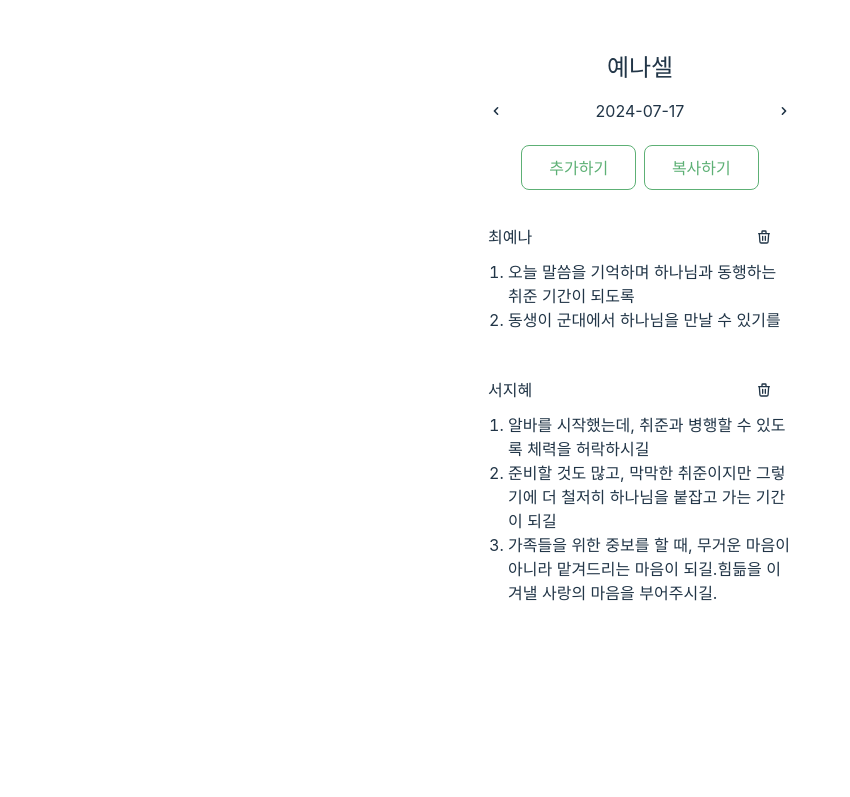
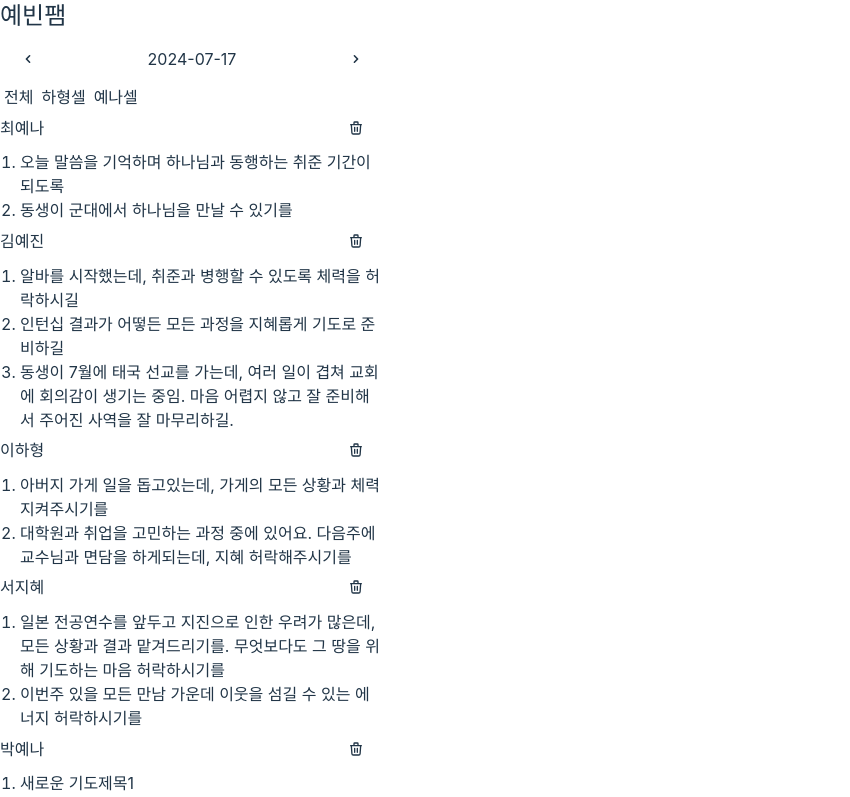
Before and after one commit to YenaChoi00/da-itda, a React (Vite) app in the folder bridge-project/: page / in a window 1280 px wide. Shown: the top 797 px of the page, without its empty margins (0-850 px from the left). Built offline with nearby package versions, Linux system fonts and the light colour scheme.

Commit message:
Design: Tab Page
팸+셀 기도제목 페이지 탭 UI

```diff
--- a/bridge-project/package.json
+++ b/bridge-project/package.json
@@ -10,6 +10,8 @@
     "preview": "vite preview"
   },
   "dependencies": {
+    "@tanstack/react-query": "^5.51.23",
+    "axios": "^1.7.4",
     "moment": "^2.30.1",
     "react": "^18.3.1",
     "react-copy-to-clipboard": "^5.1.0",
@@ -18,6 +20,7 @@
     "react-toastify": "^10.0.5"
   },
   "devDependencies": {
+    "@tanstack/eslint-plugin-query": "^5.51.15",
     "@types/react": "^18.3.3",
     "@types/react-copy-to-clipboard": "^5.0.7",
     "@types/react-dom": "^18.3.0",
--- /dev/null
+++ b/bridge-project/src/CardReadOnly.tsx
@@ -0,0 +1,31 @@
+import React, { useState, useEffect } from 'react';
+import { Info } from './model/info';
+import { HiOutlineTrash } from 'react-icons/hi';
+
+interface OwnProps {
+  data: Info;
+}
+
+const CardReadOnly: React.FC<OwnProps> = ({ data }) => {
+  return (
+    <div className="container flex justify-start">
+      <div className="flex flex-col w-full">
+        <div className="flex justify-between mb-1">
+          <h4 className="self-center text-base font-semibold">{data.name}</h4>
+          <button className="bg-transparent">
+            <HiOutlineTrash />
+          </button>
+        </div>
+        <ol className="pl-5 list-decimal">
+          {data.content.map((item, index) => (
+            <li key={index} className="text-left whitespace-pre-line">
+              {item}
+            </li>
+          ))}
+        </ol>
+      </div>
+    </div>
+  );
+};
+
+export default CardReadOnly;
--- /dev/null
+++ b/bridge-project/src/Detail.tsx
@@ -0,0 +1,33 @@
+import React from 'react';
+import Tab from './Tab';
+import { TabModel } from './model/tabModel';
+import { data, data2, total } from './assets/dummy.ts';
+import { Info } from './model/info';
+import CardReadOnly from './CardReadOnly.tsx';
+import Header from './Header.tsx';
+
+const Detail: React.FC = () => {
+  const curDate: string = '2024-07-17';
+
+  const changeDate = (newDate: string) => {
+    // 임시
+  };
+
+  const TabContent = (itemArr: Info[]): JSX.Element[] => {
+    return itemArr.map((item) => <CardReadOnly data={item} />);
+  };
+
+  const tabData: TabModel[] = [
+    { title: '전체', content: TabContent(total) },
+    { title: '하형셀', content: TabContent(data2) },
+    { title: '예나셀', content: TabContent(data) },
+  ];
+  return (
+    <div className="container flex flex-col content-start w-96 h-svh">
+      <Header curDate={curDate} name="예빈팸" changeDate={changeDate}></Header>
+      <Tab tabs={tabData} />
+    </div>
+  );
+};
+
+export default Detail;
--- a/bridge-project/src/Header.tsx
+++ b/bridge-project/src/Header.tsx
@@ -10,12 +10,13 @@ interface HeaderProps {
 }
 
 const Header: React.FC<HeaderProps> = ({ changeDate, name, curDate }) => {
-  const moveDate = (date: number, direction: string) => {
+  const moveDate = (date: number, direction: 'forward' | 'backward') => {
     const momentDate = moment(curDate, 'YYYY-MM-DD');
     let newDate = momentDate;
 
     if (direction == 'forward') newDate = newDate.add(date, 'days');
     else if (direction == 'backward') newDate = newDate.subtract(date, 'days');
+    else return; // 오류 처리
 
     changeDate(newDate.format('YYYY-MM-DD'));
   };
--- /dev/null
+++ b/bridge-project/src/Tab.tsx
@@ -0,0 +1,29 @@
+import React, { useState } from 'react';
+import { TabModel } from './model/tabModel';
+
+interface TabsProps {
+  tabs: TabModel[];
+}
+
+const Tab: React.FC<TabsProps> = ({ tabs }) => {
+  const [active, setActive] = useState(0);
+
+  return (
+    <div className="flex flex-col mb-3">
+      <ul>
+        {tabs.map((tab: TabModel, index: number) => (
+          <li
+            key={index}
+            onClick={() => setActive(index)}
+            className={active === index ? 'active inline mx-1' : 'inline mx-1'}
+          >
+            {tab.title}
+          </li>
+        ))}
+      </ul>
+      <div>{tabs[active].content}</div>
+    </div>
+  );
+};
+
+export default Tab;
--- a/bridge-project/src/assets/dummy.ts
+++ b/bridge-project/src/assets/dummy.ts
@@ -14,18 +14,105 @@ export const data: Info[] = [
   },
   {
     id: 2,
+    name: '김예진',
+    date: '2024-07-17',
+    content: [
+      '알바를 시작했는데, 취준과 병행할 수 있도록 체력을 허락하시길',
+      '인턴십 결과가 어떻든 모든 과정을 지혜롭게 기도로 준비하길',
+      '동생이 7월에 태국 선교를 가는데, 여러 일이 겹쳐 교회에 회의감이 생기는 중임. 마음 어렵지 않고 잘 준비해서 주어진 사역을 잘 마무리하길. ',
+    ],
+  },
+  {
+    id: 5,
+    name: '박예나',
+    date: '2024-07-24',
+    content: [
+      '새로운 기도제목1',
+      '말씀울 읽어야겠다는 생각을 하는데, 개인신앙 생활도 잘 챙길 수 있길. 특히 큐티 !',
+      '고민(걱정)하고 있는 것들이 하나님 안에서 잘 해결되고 순종할 수 있길.',
+    ],
+  },
+];
+
+export const data2: Info[] = [
+  {
+    id: 3,
+    name: '이하형',
+    date: '2024-07-17',
+    content: [
+      '아버지 가게 일을 돕고있는데, 가게의 모든 상황과 체력 지켜주시기를',
+      '대학원과 취업을 고민하는 과정 중에 있어요. 다음주에 교수님과 면담을 하게되는데, 지혜 허락해주시기를',
+    ],
+  },
+  {
+    id: 4,
     name: '서지혜',
     date: '2024-07-17',
     content: [
+      '일본 전공연수를 앞두고 지진으로 인한 우려가 많은데, 모든 상황과 결과 맡겨드리기를. 무엇보다도 그 땅을 위해 기도하는 마음 허락하시기를',
+      '이번주 있을 모든 만남 가운데 이웃을 섬길 수 있는 에너지 허락하시기를',
+    ],
+  },
+  {
+    id: 6,
+    name: '이은결',
+    date: '2024-07-24',
+    content: ['새로운1 기도제목1', '새로운2 기도제목2', '힘듦을 이겨낼 사랑의 마음을 부어주시길.'],
+  },
+];
+
+export const total: Info[] = [
+  {
+    id: 1,
+    name: '최예나',
+    date: '2024-07-17',
+    content: [
+      '오늘 말씀을 기억하며 하나님과 동행하는 취준 기간이 되도록',
+      '동생이 군대에서 하나님을 만날 수 있기를',
+    ],
+  },
+  {
+    id: 2,
+    name: '김예진',
+    date: '2024-07-17',
+    content: [
       '알바를 시작했는데, 취준과 병행할 수 있도록 체력을 허락하시길',
-      '준비할 것도 많고, 막막한 취준이지만 그렇기에 더 철저히 하나님을 붙잡고 가는 기간이 되길',
-      '가족들을 위한 중보를 할 때, 무거운 마음이 아니라 맡겨드리는 마음이 되길.힘듦을 이겨낼 사랑의 마음을 부어주시길.',
+      '인턴십 결과가 어떻든 모든 과정을 지혜롭게 기도로 준비하길',
+      '동생이 7월에 태국 선교를 가는데, 여러 일이 겹쳐 교회에 회의감이 생기는 중임. 마음 어렵지 않고 잘 준비해서 주어진 사역을 잘 마무리하길. ',
     ],
   },
   {
     id: 3,
+    name: '이하형',
+    date: '2024-07-17',
+    content: [
+      '아버지 가게 일을 돕고있는데, 가게의 모든 상황과 체력 지켜주시기를',
+      '대학원과 취업을 고민하는 과정 중에 있어요. 다음주에 교수님과 면담을 하게되는데, 지혜 허락해주시기를',
+    ],
+  },
+  {
+    id: 4,
+    name: '서지혜',
+    date: '2024-07-17',
+    content: [
+      '일본 전공연수를 앞두고 지진으로 인한 우려가 많은데, 모든 상황과 결과 맡겨드리기를. 무엇보다도 그 땅을 위해 기도하는 마음 허락하시기를',
+      '이번주 있을 모든 만남 가운데 이웃을 섬길 수 있는 에너지 허락하시기를',
+    ],
+  },
+  {
+    id: 5,
     name: '박예나',
     date: '2024-07-24',
-    content: ['새로운 기도제목1', '새로운 기도제목2', '힘듦을 이겨낼 사랑의 마음을 부어주시길.'],
+    content: [
+      '새로운 기도제목1',
+      '말씀울 읽어야겠다는 생각을 하는데, 개인신앙 생활도 잘 챙길 수 있길. 특히 큐티 !',
+      '고민(걱정)하고 있는 것들이 하나님 안에서 잘 해결되고 순종할 수 있길.',
+    ],
+  },
+  {
+    id: 6,
+    name: '이은결',
+    date: '2024-07-24',
+    content: ['새로운1 기도제목1', '새로운2 기도제목2', '힘듦을 이겨낼 사랑의 마음을 부어주시길.'],
   },
 ];
--- a/bridge-project/src/main.tsx
+++ b/bridge-project/src/main.tsx
@@ -1,10 +1,11 @@
-import React from 'react'
-import ReactDOM from 'react-dom/client'
-import App from './App.tsx'
-import './index.css'
+import React from 'react';
+import ReactDOM from 'react-dom/client';
+// import CellPage from './CellPage.tsx';
+import './index.css';
+import Detail from './Detail.tsx';
 
 ReactDOM.createRoot(document.getElementById('root')!).render(
   <React.StrictMode>
-    <App />
+    <Detail />
   </React.StrictMode>,
-)
+);
--- /dev/null
+++ b/bridge-project/src/model/tabModel.ts
@@ -0,0 +1,4 @@
+export type TabModel = {
+  title: string;
+  content: JSX.Element[];
+};
```
Also changed, not shown: bridge-project/src/CellPage.tsx (renamed from bridge-project/src/App.tsx, +6 -6 lines), 1 other file (tests, documents, lock files or other folders).
